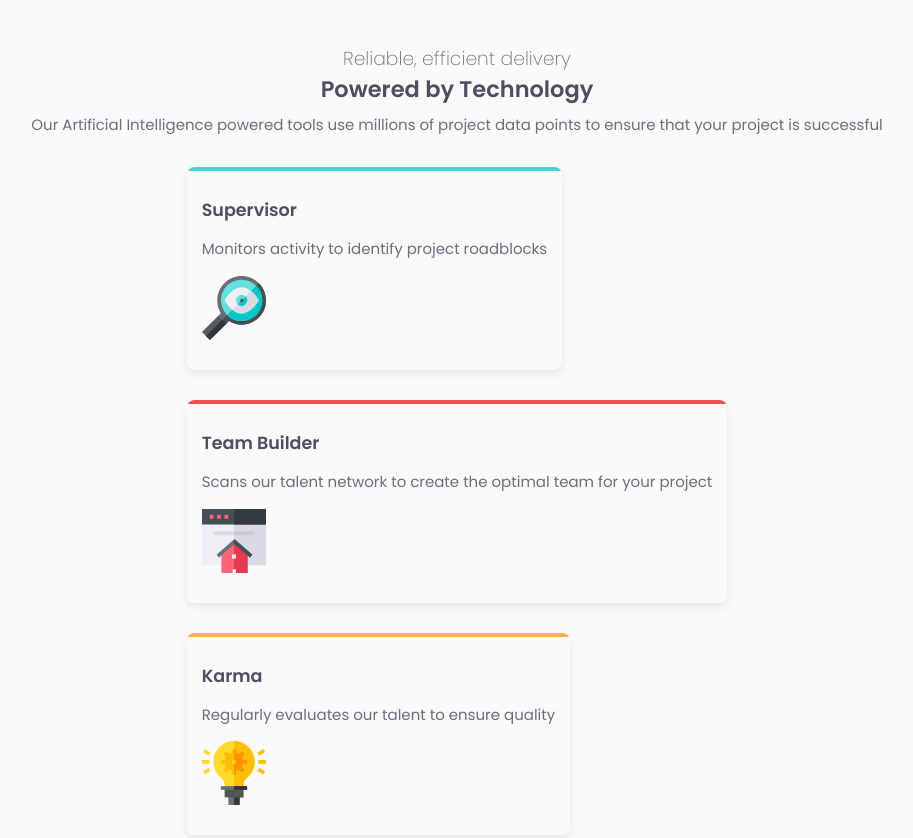
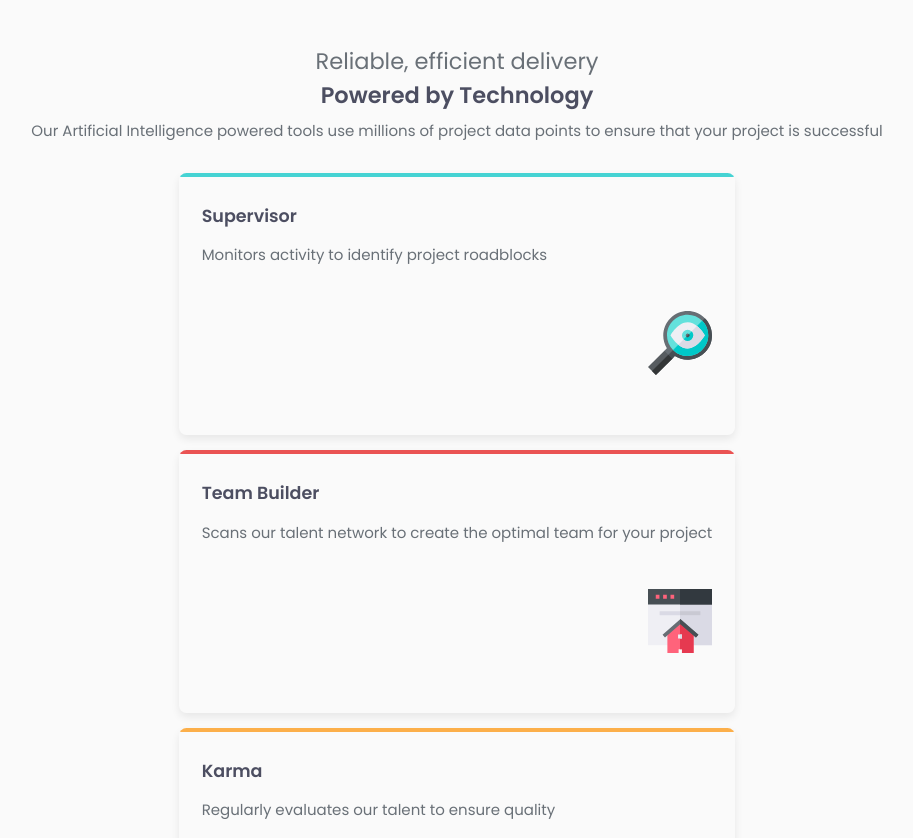
Before and after one commit to omofon/Personal-Projects, a plain HTML site: page Frontend Mentor/four-card-feature-section-master/index.html in a window 1280 px wide. Shown: the top 838 px of the page, without its empty margins (183-1096 px from the left). Drawn offline with Linux system fonts and the light colour scheme.

Commit message:
improved font sizing for intro text elements

```diff
--- a/Frontend Mentor/four-card-feature-section-master/style.css
+++ b/Frontend Mentor/four-card-feature-section-master/style.css
@@ -76,13 +76,13 @@ body {
 }
 
 .intro h1 {
-  font-size: 1.25rem;
-  font-weight: 200;
+  font-size: 1.5rem;
+  font-weight: 400;
 }
 
 .intro h2 {
   font-size: 1.5rem;
-  font-weight: 600;
+  font-weight: 800;
 }
 
 .intro p {
@@ -91,19 +91,13 @@ body {
 
 /* Features Section */
 .features {
-  display: flex;
-  gap: 2rem;
-  align-items: flex-start;
-  justify-content: center;
-  flex-direction: column;
-  margin: auto;
+  display: grid;
+  gap: 1rem;
 }
 
 .feature-card {
   position: relative;
-  width: auto;
-  height: auto;
-  padding: 2rem 1rem;
+  padding: 2rem 1.5rem;
   display: flex;
   flex-direction: column;
   gap: 1rem;
@@ -137,6 +131,11 @@ body {
   background-color: var(--color-blue);
 }
 
+.feature-card img {
+  margin-left: auto;
+  margin-block: 2rem;
+}
+
 .attribution {
   font-size: 11px;
   text-align: center;
```
